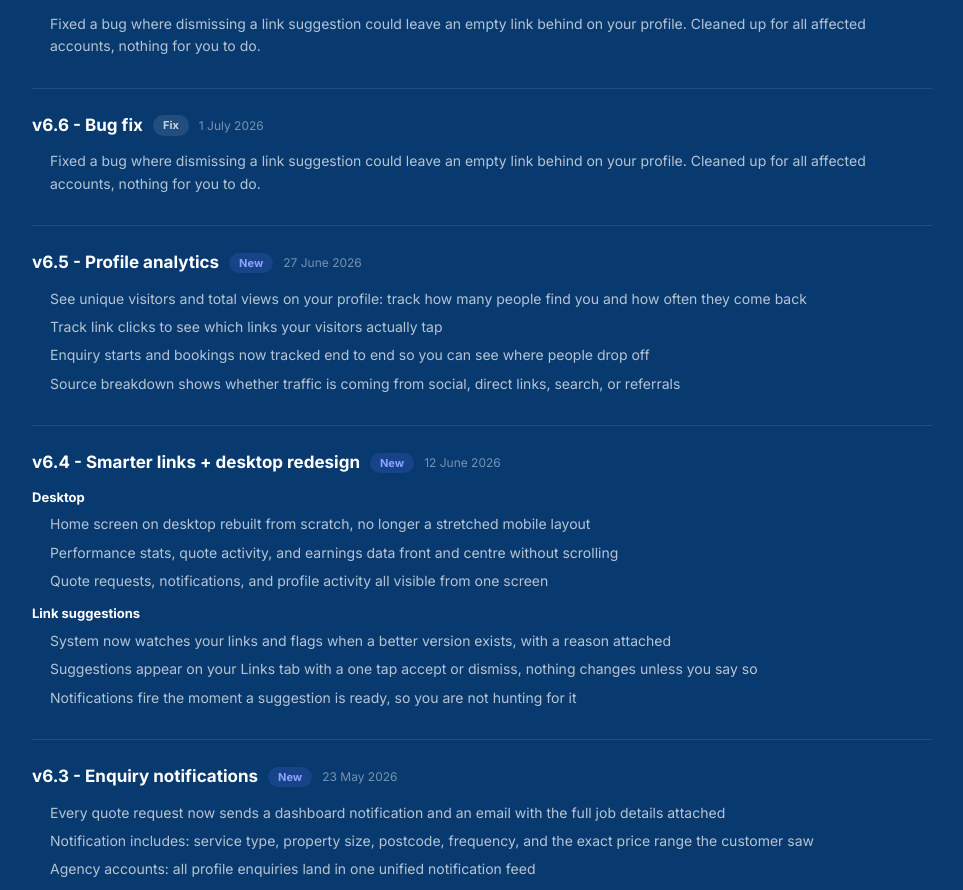
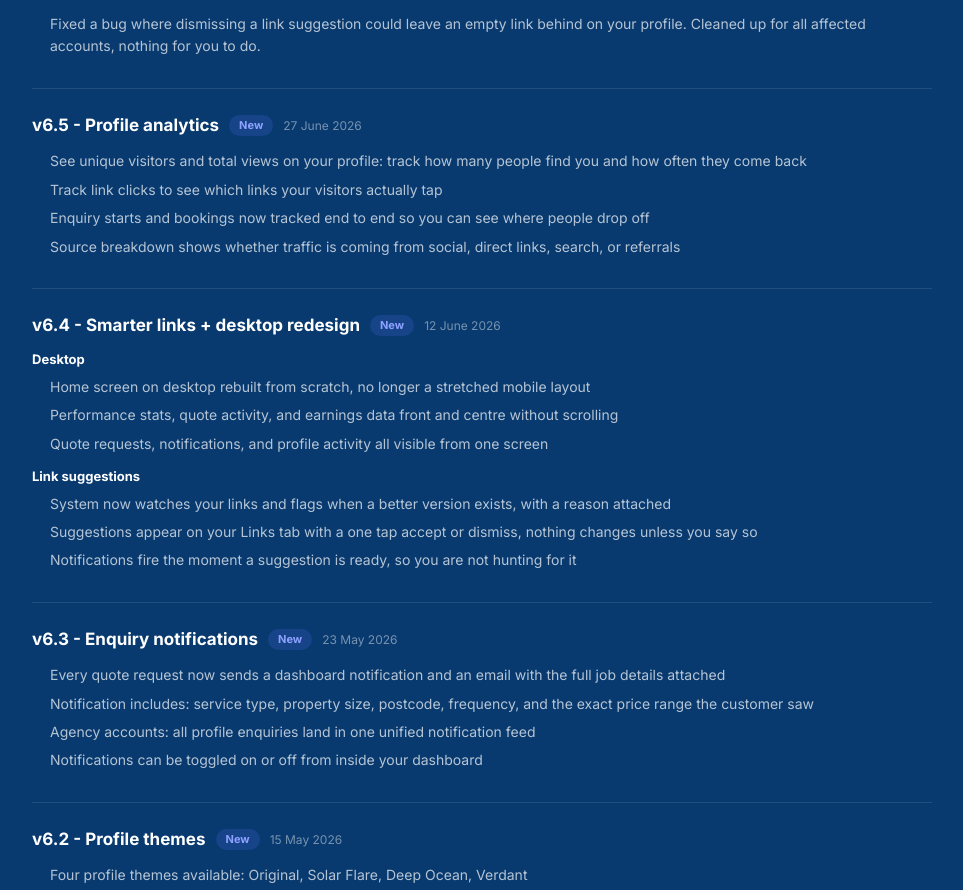
Before and after one commit to 1nn4a/iwa, a React (Vite) app: page /en/links-for-cleaners in a window 1280 px wide. Shown: the part 2750-3640 px from the top of the page, without its empty margins (158-1121 px from the left). Built offline with nearby package versions, Linux system fonts and the light colour scheme.

Commit message:
changelog updated .

```diff
--- a/src/pages/LinksForCleaners.tsx
+++ b/src/pages/LinksForCleaners.tsx
@@ -31,19 +31,6 @@ const changelog: ChangelogEntry[] = [
           'Selected businesses may be featured through local cleaning spotlights, industry content, and discovery campaigns',
           'Eligibility is based on factors including location, profile quality, services, and campaign requirements',
           'Notifications sent when relevant opportunities become available',
-      ],
-    },
-  ],
-},
-{
-  version: 'v6.6',
-  title: 'Bug fix',
-  badge: 'Fix',
-  date: '1 July 2026',
-  sections: [
-    {
-      items: [
-        'Fixed a bug where dismissing a link suggestion could leave an empty link behind on your profile. Cleaned up for all affected accounts, nothing for you to do.',
         ],
       },
     ],
```
Lines whose indentation alone changed are shown as unchanged.
